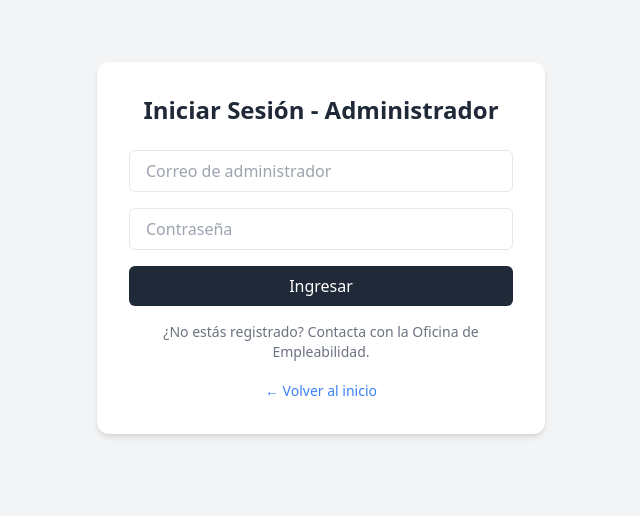
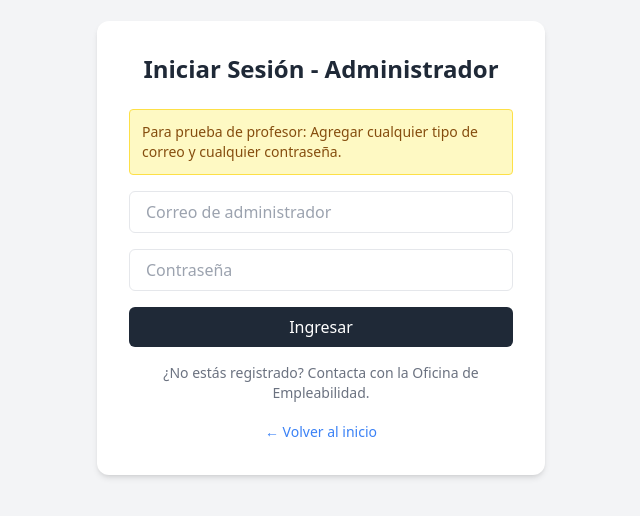
Before and after one commit to ariansevillano/FERIA-LABORAL-ESTUDIANTIL, a plain HTML site: page admin-login.html in a window 1280 px wide. Shown: the part 152-668 px from the top of the page, without its empty margins (319-959 px from the left). Drawn offline with nearby package versions, Linux system fonts and the light colour scheme.

Commit message:
Quinto commit

```diff
--- a/admin-login.html
+++ b/admin-login.html
@@ -9,7 +9,9 @@
 <body class="flex items-center justify-center min-h-screen bg-gray-100">
   <div class="bg-white p-8 rounded-xl shadow-md w-full max-w-md">
     <h1 class="text-2xl font-bold text-gray-800 text-center mb-6">Iniciar Sesión - Administrador</h1>
-
+    <div class="bg-yellow-100 text-yellow-800 text-sm p-3 rounded mb-4 border border-yellow-300">
+        Para prueba de profesor: Agregar cualquier tipo de correo y cualquier contraseña.
+    </div>
     <form onsubmit="event.preventDefault(); window.location.href='admin-dashboard.html';" class="space-y-4">
       <input type="email" placeholder="Correo de administrador" required class="w-full px-4 py-2 border rounded-md focus:outline-none focus:ring-2 focus:ring-gray-400" />
       <input type="password" placeholder="Contraseña" required class="w-full px-4 py-2 border rounded-md focus:outline-none focus:ring-2 focus:ring-gray-400" />
```
Also changed, not shown: login-empresa.html (+3 -1 lines), login-estudiante.html (+3 -1 lines).
